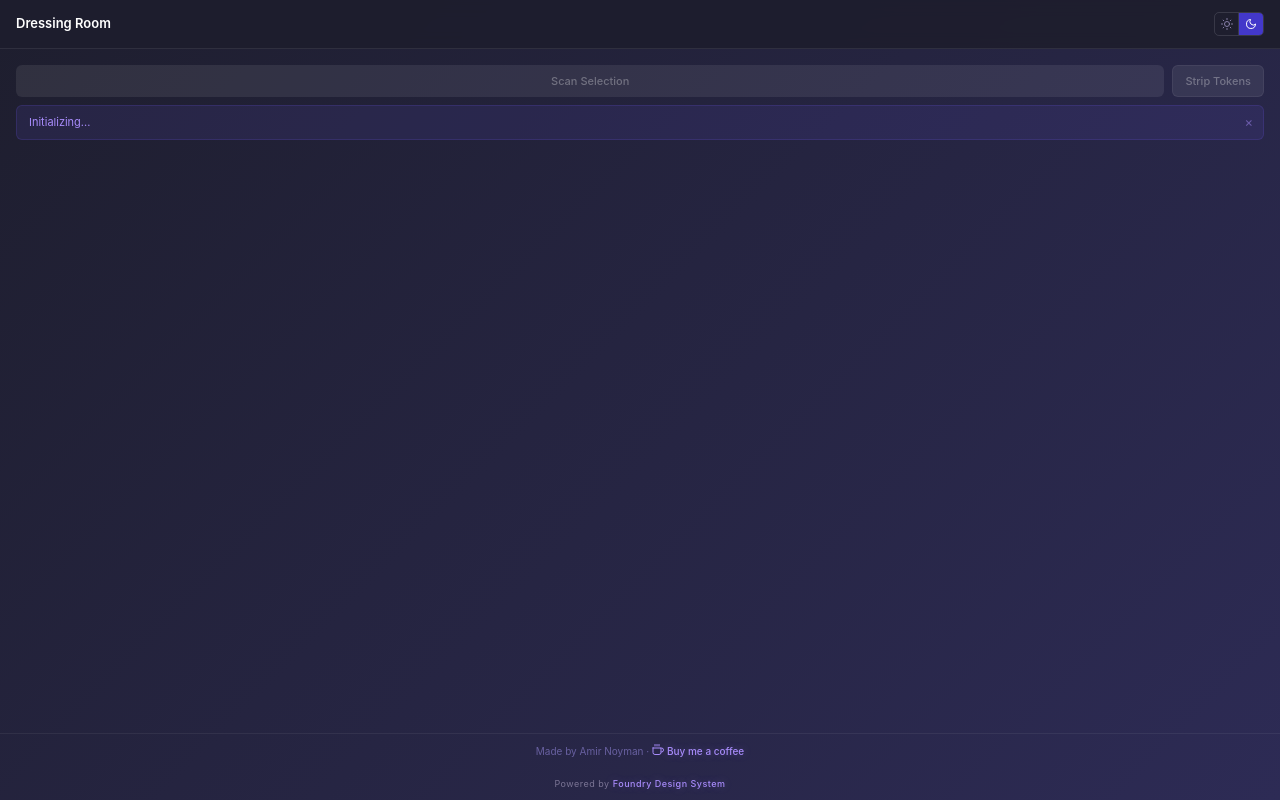
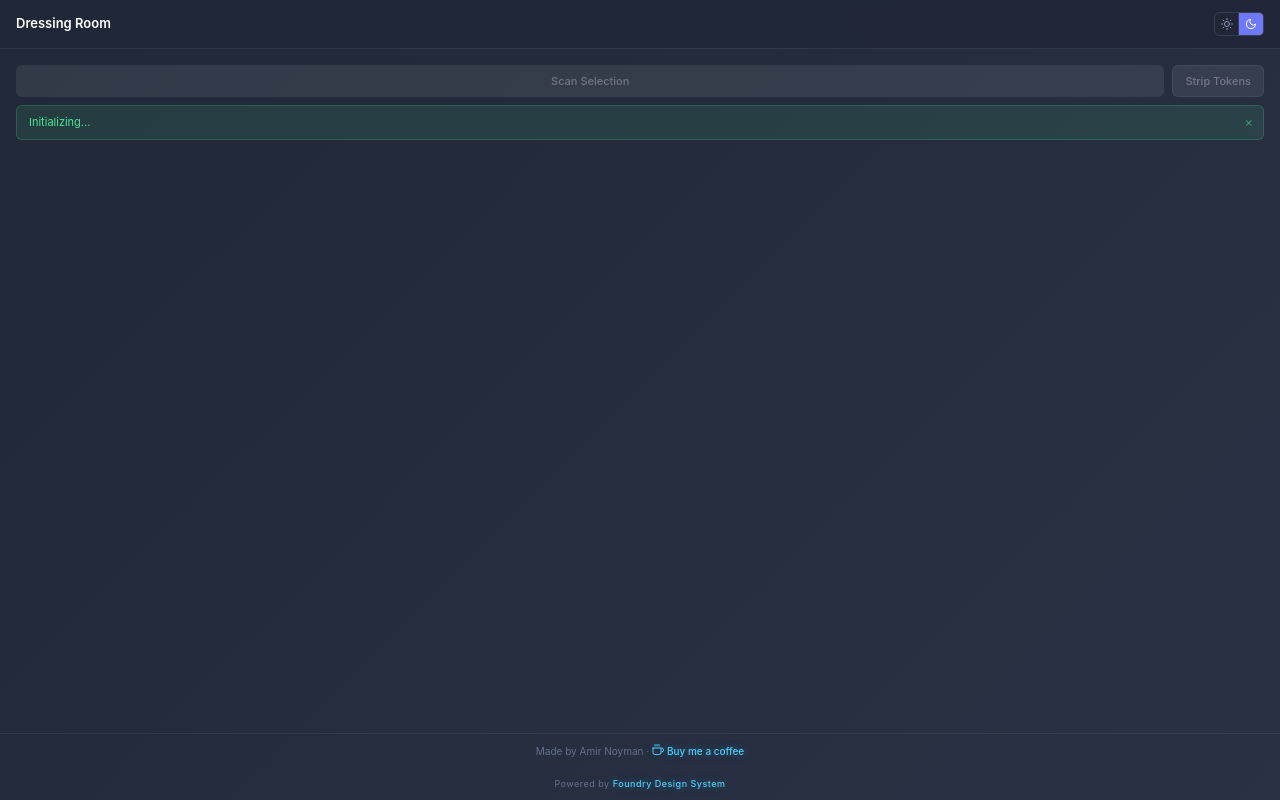
Before and after one commit to amir-noyman/Dressing-Room, a website: page ui.html in a window 1280 px wide. Drawn offline with Linux system fonts and the light colour scheme.

Commit message:
style: Restyle theme with Foundry/Coco neon palette and UI polish
- Dark theme: lighter background (neutral-900), neon Coco category colors
- Links: cyan (#47cfff) matching token counter, info messages: neon green
- Apply button: glow on hover only, text changes to "Applied" when done
- Battery graph persists after applying all tokens
- Martian Mono added to monospace font stack
- Light theme: Foundry neutral scale with indigo/green accents

Co-Authored-By: Claude Opus 4.6 <noreply@anthropic.com>

```diff
--- a/ui.html
+++ b/ui.html
@@ -6,20 +6,20 @@
   <style>
     /* ── Theme tokens ── */
     :root {
-      --bg-gradient-from: #1E1E2E;
-      --bg-gradient-to: #2D2B55;
-      --bg-surface: rgba(30,30,46,0.95);
+      --bg-gradient-from: #212837;
+      --bg-gradient-to: #293244;
+      --bg-surface: rgba(33,40,55,0.95);
       --text-primary: #fff;
-      --text-body: #E0DEF0;
-      --text-secondary: #C0BCD0;
-      --text-muted: #8880A8;
-      --text-faint: #6860A0;
-      --text-powered: #7A7494;
+      --text-body: #d8dee9;
+      --text-secondary: #bac4d6;
+      --text-muted: #8a98b4;
+      --text-faint: #64718b;
+      --text-powered: #64718b;
       --border: rgba(255,255,255,0.08);
       --border-light: rgba(255,255,255,0.04);
       --border-subtle: rgba(255,255,255,0.06);
-      --surface-raised: rgba(255,255,255,0.04);
-      --surface-hover: rgba(255,255,255,0.07);
+      --surface-raised: rgba(255,255,255,0.05);
+      --surface-hover: rgba(255,255,255,0.08);
       --surface-input: rgba(255,255,255,0.06);
       --btn-secondary-bg: rgba(255,255,255,0.08);
       --btn-secondary-hover: rgba(255,255,255,0.14);
@@ -29,92 +29,92 @@
       --btn-disabled-border: rgba(255,255,255,0.06);
       --swatch-border: rgba(255,255,255,0.15);
       --battery-track: rgba(255,255,255,0.04);
-      --accent-count: #38BDF8;
-      --accent-link: #A78BFA;
-      --accent-link-hover: #C4B5FD;
-      --accent-link-glow: rgba(167,139,250,0.3);
-      --accent-link-glow-hover: rgba(167,139,250,0.6);
-      --notify-success-bg: rgba(74,222,128,0.12);
-      --notify-success-text: #4ADE80;
-      --notify-success-border: rgba(74,222,128,0.2);
-      --notify-error-bg: rgba(248,113,113,0.12);
-      --notify-error-text: #F87171;
-      --notify-error-border: rgba(248,113,113,0.2);
-      --notify-info-bg: rgba(99,82,220,0.12);
-      --notify-info-text: #A78BFA;
-      --notify-info-border: rgba(99,82,220,0.2);
-      --match-high: #4ADE80;
-      --match-high-glow: rgba(74,222,128,0.3);
-      --match-medium: #FB923C;
-      --match-medium-glow: rgba(251,146,60,0.3);
-      --cat-color: #4ADE80;
-      --cat-spacing: #38BDF8;
-      --cat-typography: #A78BFA;
-      --cat-radius: #FB923C;
-      --cat-borders: #F472B6;
-      --cat-other: #8880A8;
-      --glow-strength: 0.5;
-      --btn-primary-bg: #4338CA;
-      --btn-primary-hover: #5145D6;
-      --btn-primary-glow: rgba(99,82,220,0.2);
-      --btn-primary-glow-hover: rgba(99,82,220,0.5);
-      --stats-inline: #8880A8;
+      --accent-count: #47cfff;
+      --accent-link: #47cfff;
+      --accent-link-hover: #85ecff;
+      --accent-link-glow: rgba(71,207,255,0.35);
+      --accent-link-glow-hover: rgba(71,207,255,0.65);
+      --notify-success-bg: rgba(74,232,146,0.12);
+      --notify-success-text: #4ae892;
+      --notify-success-border: rgba(74,232,146,0.25);
+      --notify-error-bg: rgba(255,74,167,0.12);
+      --notify-error-text: #ff4aa7;
+      --notify-error-border: rgba(255,74,167,0.25);
+      --notify-info-bg: rgba(74,232,146,0.1);
+      --notify-info-text: #4ae892;
+      --notify-info-border: rgba(74,232,146,0.2);
+      --match-high: #4ae892;
+      --match-high-glow: rgba(74,232,146,0.4);
+      --match-medium: #fcaa3b;
+      --match-medium-glow: rgba(252,170,59,0.4);
+      --cat-color: #4ae892;
+      --cat-spacing: #47cfff;
+      --cat-typography: #A48AFB;
+      --cat-radius: #fcaa3b;
+      --cat-borders: #ff5bc4;
+      --cat-other: #99aabc;
+      --glow-strength: 0.6;
+      --btn-primary-bg: #6f79ff;
+      --btn-primary-hover: #8c9eff;
+      --btn-primary-glow: rgba(111,121,255,0.25);
+      --btn-primary-glow-hover: rgba(111,121,255,0.55);
+      --stats-inline: #99aabc;
     }
 
     [data-theme="light"] {
       --bg-gradient-from: #ffffff;
-      --bg-gradient-to: #ffffff;
+      --bg-gradient-to: #fafbfd;
       --bg-surface: #ffffff;
-      --text-primary: #1E1E2E;
-      --text-body: #333;
-      --text-secondary: #555;
-      --text-muted: #888;
-      --text-faint: #aaa;
-      --text-powered: #bbb;
-      --border: rgba(0,0,0,0.1);
-      --border-light: rgba(0,0,0,0.05);
-      --border-subtle: rgba(0,0,0,0.06);
-      --surface-raised: rgba(0,0,0,0.03);
-      --surface-hover: rgba(0,0,0,0.06);
+      --text-primary: #171c27;
+      --text-body: #293244;
+      --text-secondary: #384255;
+      --text-muted: #64718b;
+      --text-faint: #8a98b4;
+      --text-powered: #bac4d6;
+      --border: #eef1f8;
+      --border-light: #f6f8fb;
+      --border-subtle: #eef1f8;
+      --surface-raised: #f6f8fb;
+      --surface-hover: #eef1f8;
       --surface-input: #fff;
-      --btn-secondary-bg: rgba(0,0,0,0.05);
-      --btn-secondary-hover: rgba(0,0,0,0.1);
-      --btn-secondary-border: rgba(0,0,0,0.12);
-      --btn-disabled-bg: rgba(0,0,0,0.05);
-      --btn-disabled-text: rgba(0,0,0,0.25);
-      --btn-disabled-border: rgba(0,0,0,0.08);
-      --swatch-border: rgba(0,0,0,0.1);
-      --battery-track: rgba(0,0,0,0.06);
-      --accent-count: #1565c0;
-      --accent-link: #7C3AED;
-      --accent-link-hover: #6D28D9;
+      --btn-secondary-bg: #f6f8fb;
+      --btn-secondary-hover: #eef1f8;
+      --btn-secondary-border: #d8dee9;
+      --btn-disabled-bg: #f6f8fb;
+      --btn-disabled-text: #bac4d6;
+      --btn-disabled-border: #eef1f8;
+      --swatch-border: #d8dee9;
+      --battery-track: #f6f8fb;
+      --accent-count: #4b39ff;
+      --accent-link: #4b39ff;
+      --accent-link-hover: #3a21d7;
       --accent-link-glow: none;
-      --accent-link-glow-hover: rgba(124,58,237,0.25);
-      --notify-success-bg: #e8f5e9;
-      --notify-success-text: #2e7d32;
-      --notify-success-border: #c8e6c9;
-      --notify-error-bg: #fdecea;
-      --notify-error-text: #c62828;
-      --notify-error-border: #f5c6cb;
-      --notify-info-bg: #ede7f6;
-      --notify-info-text: #5e35b1;
-      --notify-info-border: #d1c4e9;
-      --match-high: #2e7d32;
+      --accent-link-glow-hover: rgba(75,57,255,0.25);
+      --notify-success-bg: #caf3dd;
+      --notify-success-text: #00912d;
+      --notify-success-border: #caf3dd;
+      --notify-error-bg: #ffdcd3;
+      --notify-error-text: #dc0000;
+      --notify-error-border: #ffdcd3;
+      --notify-info-bg: #caf3dd;
+      --notify-info-text: #00912d;
+      --notify-info-border: #caf3dd;
+      --match-high: #00912d;
       --match-high-glow: none;
-      --match-medium: #e65100;
+      --match-medium: #cd6300;
       --match-medium-glow: none;
-      --cat-color: #2e7d32;
-      --cat-spacing: #1565c0;
-      --cat-typography: #7c3aed;
-      --cat-radius: #e65100;
-      --cat-borders: #c2185b;
-      --cat-other: #999;
+      --cat-color: #00912d;
+      --cat-spacing: #4b39ff;
+      --cat-typography: #3a21d7;
+      --cat-radius: #cd6300;
+      --cat-borders: #dc0000;
+      --cat-other: #8a98b4;
       --glow-strength: 0;
-      --btn-primary-bg: #4338CA;
-      --btn-primary-hover: #5145D6;
-      --btn-primary-glow: rgba(99,82,220,0.1);
-      --btn-primary-glow-hover: rgba(99,82,220,0.25);
-      --stats-inline: #888;
+      --btn-primary-bg: #4b39ff;
+      --btn-primary-hover: #3a21d7;
+      --btn-primary-glow: rgba(75,57,255,0.1);
+      --btn-primary-glow-hover: rgba(75,57,255,0.25);
+      --stats-inline: #64718b;
     }
 
     * { box-sizing: border-box; margin: 0; padding: 0; }
@@ -228,11 +228,11 @@
     .btn-primary:disabled { background: var(--btn-disabled-bg); color: var(--btn-disabled-text); box-shadow: none; cursor: default; }
     .btn-success {
       width: 100%;
-      background: #1bc47d;
+      background: #0ac774;
       color: #fff;
-      box-shadow: 0 0 12px rgba(27,196,125,0.25);
+      box-shadow: none;
     }
-    .btn-success:hover { background: #2dd891; box-shadow: 0 0 18px rgba(27,196,125,0.35); }
+    .btn-success:hover { background: #4ae892; color: #171c27; box-shadow: 0 0 24px rgba(74,232,146,0.55), 0 0 60px rgba(74,232,146,0.2); }
     .btn-success:disabled { background: var(--btn-disabled-bg); color: var(--btn-disabled-text); box-shadow: none; cursor: default; }
     .btn-secondary {
       background: var(--btn-secondary-bg);
@@ -276,7 +276,7 @@
     }
     .token-summary-row:last-child { border-bottom: none; }
     .token-summary-name {
-      font-family: 'SF Mono', SFMono-Regular, Consolas, monospace;
+      font-family: 'Martian Mono', 'SF Mono', SFMono-Regular, Consolas, monospace;
       font-weight: 500;
       color: var(--text-body);
     }
@@ -395,7 +395,7 @@
     .match-detail .value { font-weight: 500; color: var(--text-secondary); }
     .match-arrow { color: var(--text-faint); margin: 0 2px; }
     .match-var {
-      font-family: 'SF Mono', SFMono-Regular, Consolas, monospace;
+      font-family: 'Martian Mono', 'SF Mono', SFMono-Regular, Consolas, monospace;
       font-size: 10px;
       font-weight: 500;
     }
@@ -475,7 +475,7 @@
       width: 24px;
       height: 24px;
       border: 2.5px solid rgba(67,56,202,0.25);
-      border-top-color: #4338CA;
+      border-top-color: #A48AFB;
       border-radius: 50%;
       animation: css-spin 0.7s linear infinite;
       will-change: transform;
@@ -486,7 +486,7 @@
     .empty-state {
       text-align: center;
       padding: 24px 16px;
-      color: var(--text-muted);
+      color: var(--accent-link);
     }
     .empty-state p { margin-top: 4px; font-size: 11px; }
 
@@ -879,9 +879,8 @@
 
           if (matches.length === 0) {
             resultsEl.classList.remove('visible');
-            hideBattery();
             applyBtn.disabled = true;
-            applyBtn.textContent = 'Apply Selected';
+            applyBtn.textContent = 'Applied';
           } else {
             for (var si = 0; si < matches.length; si++) selectedSet.add(si);
             selectAll.checked = true;
```
